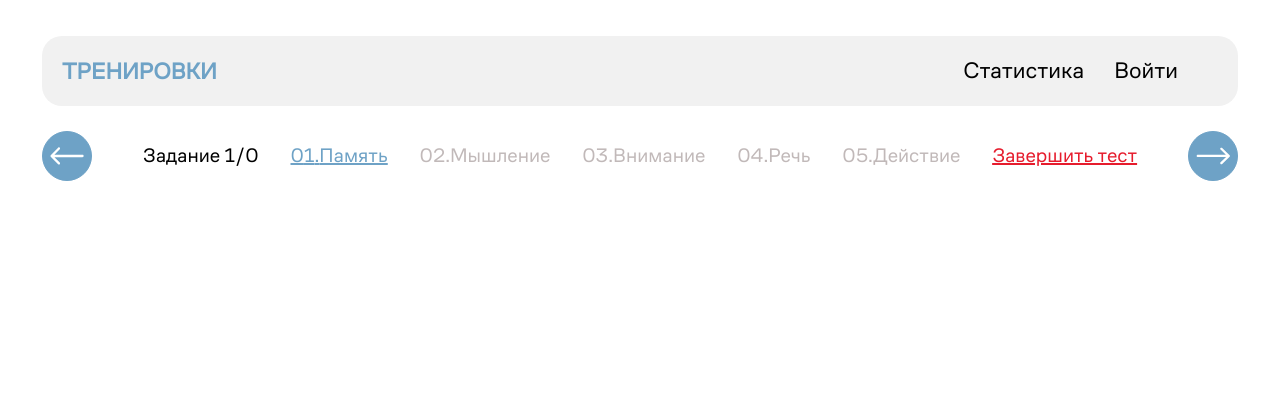
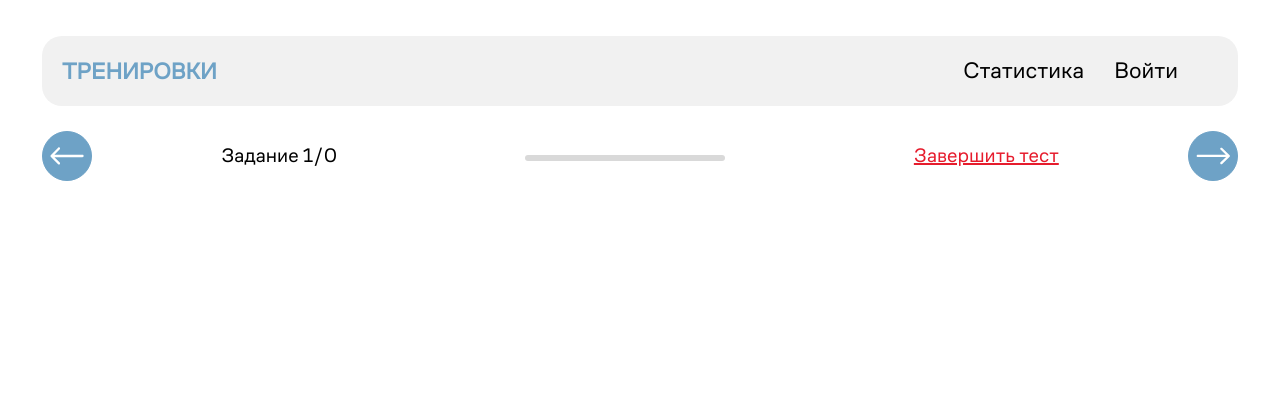
Before and after one commit to t0sssik/memory-project, a Django app: page /test/ in a window 1280 px wide. Shown: the top 406 px of the page. Run offline with Django 5.2, Linux system fonts and the light colour scheme; data that the repository does not hold is empty; some web fonts are replaced.

Commit message:
feat: progress bar in main page header changed

```diff
--- a/Main/static/styles/test.css
+++ b/Main/static/styles/test.css
@@ -348,3 +348,25 @@
     box-shadow: #4b81a6 3px 3px, #45779a 6px 6px;
     font-size: 26px;
 }
+
+progress{
+    height: 6px;
+    border-radius: 5px;
+    margin-bottom: 5px;
+}
+
+progress::-webkit-progress-bar {
+    background-color: var(--day-incomplete);
+    border-radius: 5px;
+}
+
+progress::-webkit-progress-value {
+    background-color: var(--font-color-secondary);
+    border-radius: 5px;
+}
+
+div.progress{
+    display: flex;
+    justify-content: space-between;
+    margin-bottom: 32px;
+}
--- a/templates/test.html
+++ b/templates/test.html
@@ -33,11 +33,14 @@
                 <button class="selector previous is-valid" id="btn-previous" onclick="PreviousTask()" type="button"></button>
                 <ul>
                     <li><span class="exercises">Задание <span class="curr-task" id="curr-task">1</span>/{{ test.count }}</span></li>
-                    <li><a href="#" class="section selected">Память</a></li>
-                    <li><a href="#" class="section">Мышление</a></li>
-                    <li><a href="#" class="section">Внимание</a></li>
-                    <li><a href="#" class="section">Речь</a></li>
-                    <li><a href="#" class="section">Действие</a></li>
+{#                    <li><a href="#" class="section selected">Память</a></li>#}
+{#                    <li><a href="#" class="section">Мышление</a></li>#}
+{#                    <li><a href="#" class="section">Внимание</a></li>#}
+{#                    <li><a href="#" class="section">Речь</a></li>#}
+{#                    <li><a href="#" class="section">Действие</a></li>#}
+                    <li>
+                        <progress id="completion" max="100" value="0"></progress>
+                    </li>
                     <li><a class="exit" onclick="ShowAlert()">Завершить тест</a></li>
                 </ul>
                 <button class="selector next is-valid" id="btn-next" onclick="NextTask()" type="button"></button>
@@ -85,9 +88,11 @@
         const nextButton = document.getElementById('btn-next');
         const maxLength = {{ test.count }};
         const alertBlock = document.getElementById('alert');
+        const progressBar = document.getElementById('completion')
 
         ShowBlock(count);
         CheckButtons();
+        progressBar.setAttribute('value', (count/24*100).toString());
 
         function HideBlock(number){
             const taskBlock = document.getElementById(number.toString());
@@ -125,6 +130,7 @@
             ShowBlock(count);
             taskNumber.textContent = count;
             CheckButtons();
+            progressBar.setAttribute('value', (count/24*100).toString());
         }
 
         function PreviousTask(){
@@ -133,6 +139,7 @@
             ShowBlock(count);
             taskNumber.textContent = count;
             CheckButtons();
+            progressBar.setAttribute('value', (count/24*100).toString());
         }
 
         function ShowAlert(){
```
